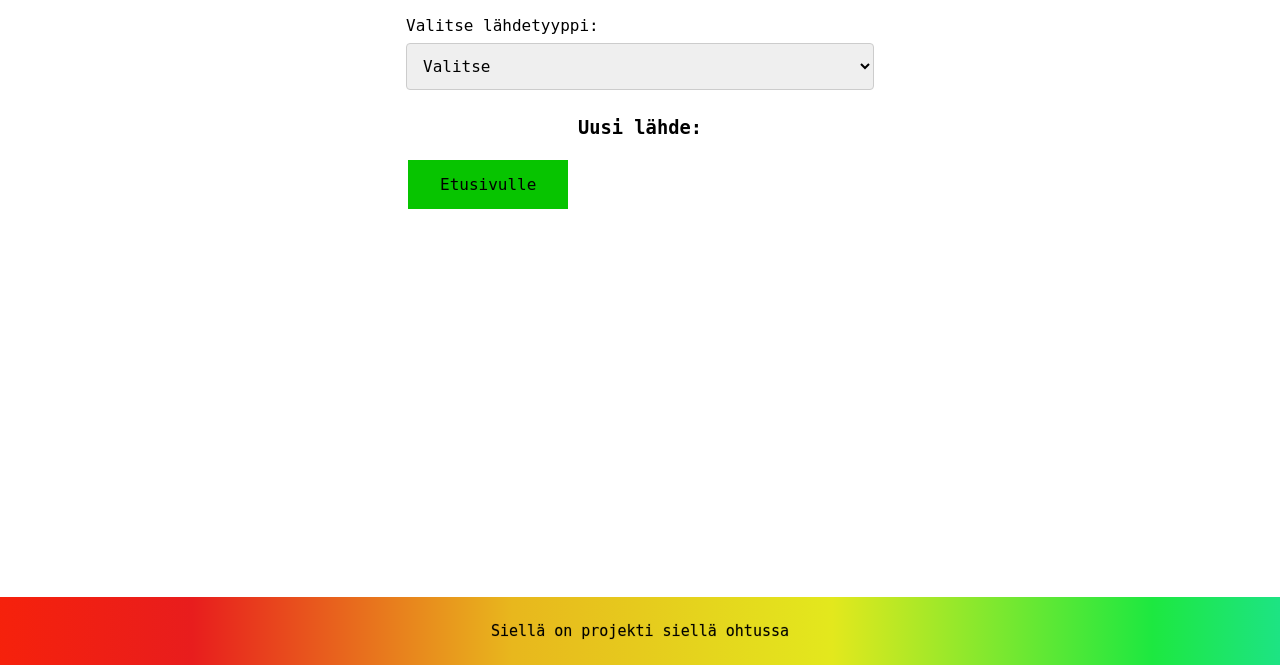
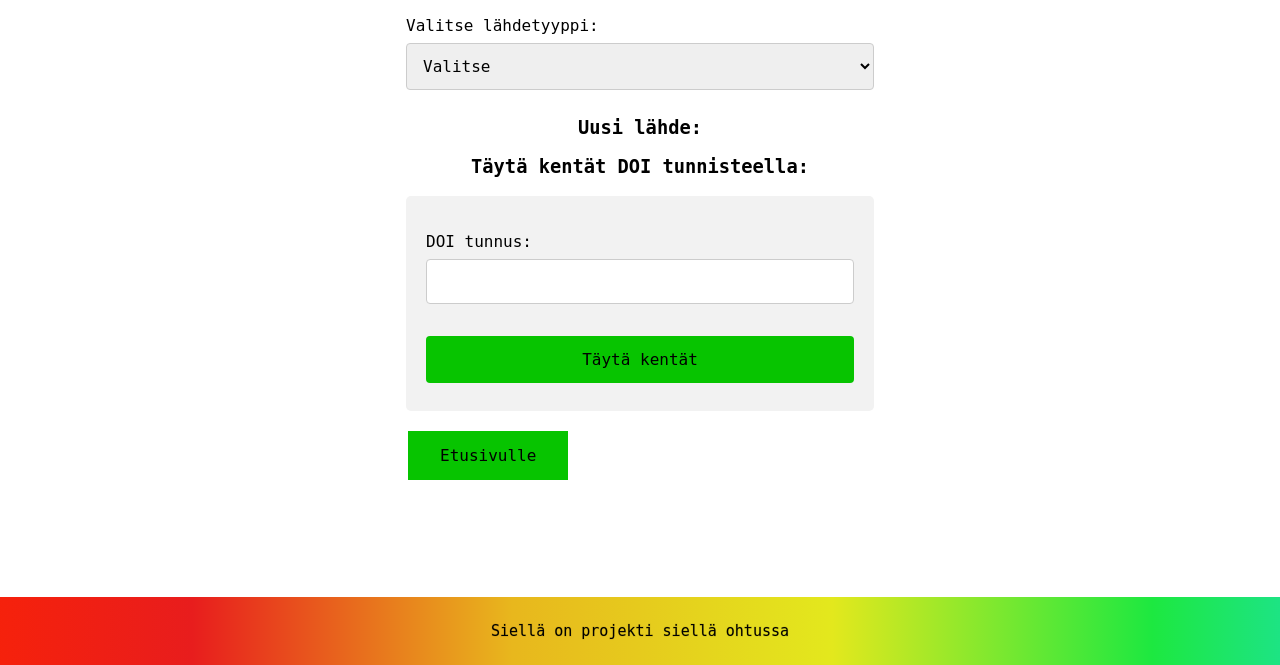
Before and after one commit to hbuMi/miniproggis, a Flask app: page /new_reference in a window 1280 px wide. Shown: the part 135-800 px from the top of the page. Run offline with Flask 3, Linux system fonts and the light colour scheme.

Commit message:
Add auto fill by doi to form

```diff
--- a/pyproject.toml
+++ b/pyproject.toml
@@ -13,7 +13,8 @@ dependencies = [
     "flask-sqlalchemy (>=3.1.1,<4.0.0)",
     "python-dotenv (>=1.2.1,<2.0.0)",
     "getenv (>=0.2.0,<0.3.0)",
-    "psycopg2-binary (>=2.9.11,<3.0.0)"
+    "psycopg2-binary (>=2.9.11,<3.0.0)",
+    "bibtexparser (>=1.4.3,<2.0.0)"
 ]
 
 [tool.poetry]
--- a/src/app.py
+++ b/src/app.py
@@ -4,7 +4,8 @@ from util import validate_book, validate_article, create_bibtex
 from repositories.reference_repository import create_book, create_article, update_book, update_article
 from config import app, test_env, db
 from db_helper import reset_db
-
+from doi import get_bibtex_from_doi
+from bibtex import parse_bibtex
 
 @app.route('/')
 def index():
@@ -84,6 +85,23 @@ def article_creation():
         flash(str(error))
         return render_template('new_reference.html', article_name=name, article_author=author, article_title=title,
                                article_year=year, article_journal=journal, article_note=note, selected='Artikkeli')
+
+@app.route('/fill_from_doi', methods=['POST'])
+def fill_from_doi():
+    doi = request.form.get('doi')
+    data = get_bibtex_from_doi(doi)
+    try:
+        data_dict = parse_bibtex(data)
+    except Exception as error:
+        flash(str(error))
+        return render_template('new_reference.html')
+
+    if data_dict["ENTRYTYPE"].lower() == "article":
+        return render_template('new_reference.html', article_author=data_dict["author"], article_title=data_dict["title"],
+                               article_year=data_dict["year"], article_journal=data_dict["journal"], selected='Artikkeli')
+
+    return render_template('new_reference.html', book_author=data_dict["author"], book_title=data_dict["title"],
+                            book_year=data_dict["year"], book_editor=data_dict["editor"], book_publisher=data_dict["publisher"], selected='Kirja')
 
 @app.route('/reference/<string:ref_type>/<int:reference_id>/edit', methods=['GET', 'POST'])
 def edit_reference(ref_type, reference_id):
--- a/src/templates/new_reference.html
+++ b/src/templates/new_reference.html
@@ -25,6 +25,7 @@
       </div>
       {% endif %}
     {% endwith %}
+
     <label for="reference_selector">Valitse lähdetyyppi:</label>
     <select id="reference_selector">
       <option value="_" {% if not selected %}selected disabled{% else %}disabled{% endif %}>Valitse</option>
@@ -97,6 +98,15 @@
       </form>
     </div>
 
+    <h3 style="text-align: center;">Täytä kentät DOI tunnisteella:</h3>
+    <form name="DOI" action="/fill_from_doi" method="POST">
+      <p>
+        <label for="doi-tag">DOI tunnus:</label>
+        <input type="text" id="doi-tag" name="doi"/>
+      </p>
+      <input type="submit" value="Täytä kentät" />
+    </form>
+
     <script>
       const referenceSelect = document.getElementById("reference_selector"),
       allReferences = document.getElementById('all_references');
```
Also changed, not shown: src/bibtex.py (added, +18 -0 lines), src/doi.py (added, +10 -0 lines), 1 other file.
